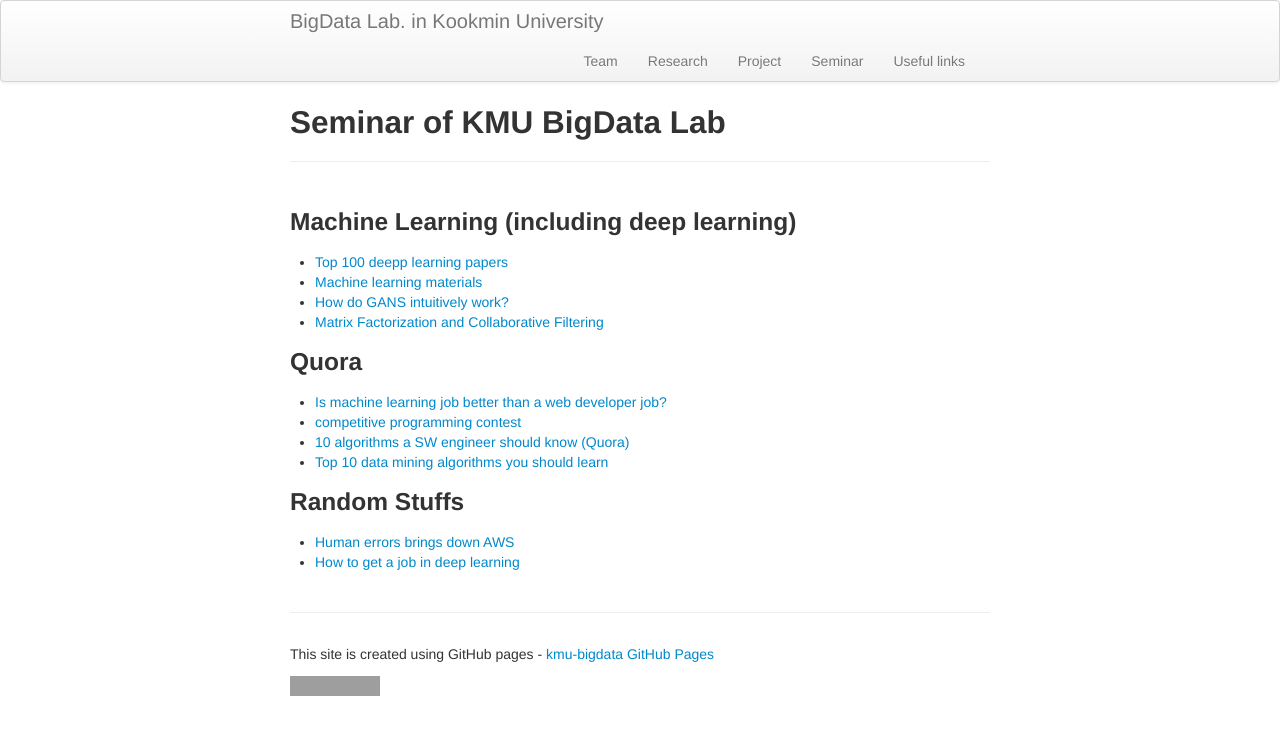
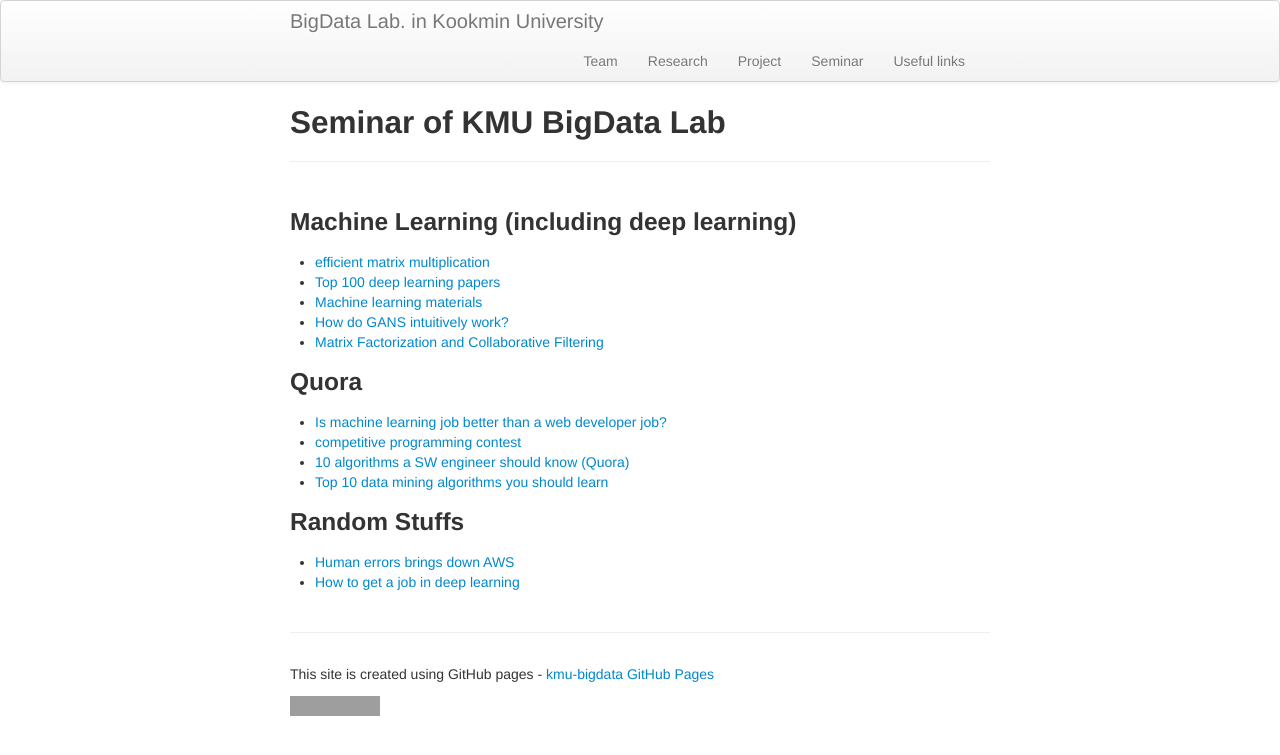
Before and after one commit to ddps-lab/kmu-bigdata.github.io, a Jekyll site: the page built from links/index.md, in a window 1280 px wide. Shown: the top 755 px of the page. Built offline with Jekyll 4.4.1, drawn with Linux system fonts in a browser that asks for light colours; grey boxes are pictures that could not be loaded.

Commit message:
adding links for matrix multiplication

```diff
--- a/links/index.md
+++ b/links/index.md
@@ -6,7 +6,8 @@ description: Seminar schedule of BigData Lab  in KMU
 ---
 
 ### Machine Learning (including deep learning)
-* [Top 100 deepp learning papers](https://github.com/terryum/awesome-deep-learning-papers)
+* [efficient matrix multiplication](http://cseweb.ucsd.edu/classes/fa12/cse260-b/Lectures/Lec13.pdf)
+* [Top 100 deep learning papers](https://github.com/terryum/awesome-deep-learning-papers)
 * [Machine learning materials](https://github.com/off99555/machine-learning-curriculum)
 * [How do GANS intuitively work?](https://hackernoon.com/how-do-gans-intuitively-work-2dda07f247a1#.  7v46emcq0)
 * [Matrix Factorization and Collaborative Filtering](http://acsweb.ucsd.edu/~dklim/mf_presentation.   pdf)
```
